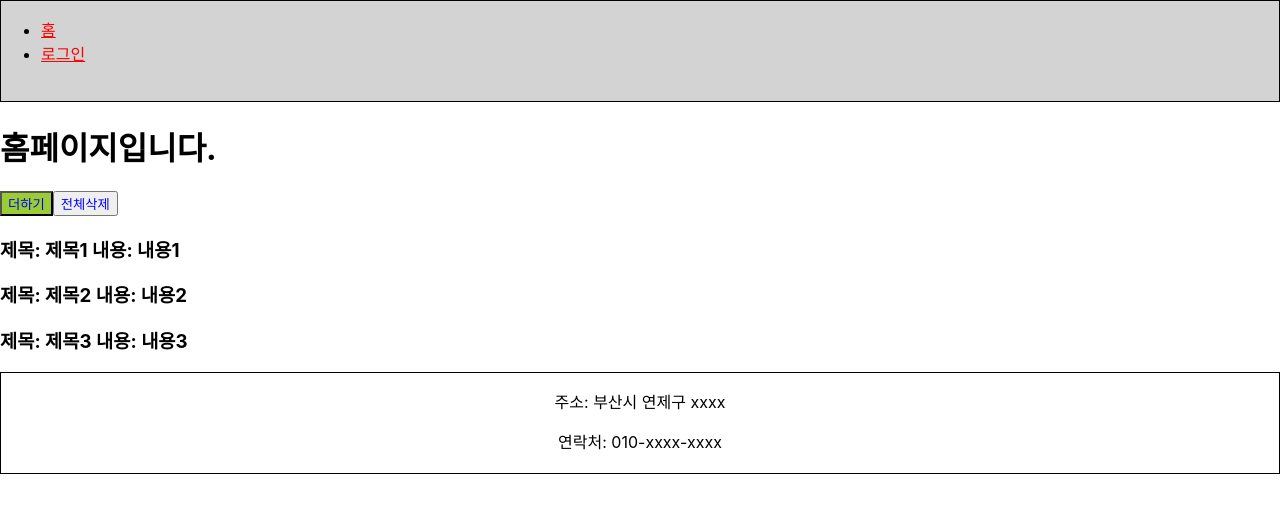
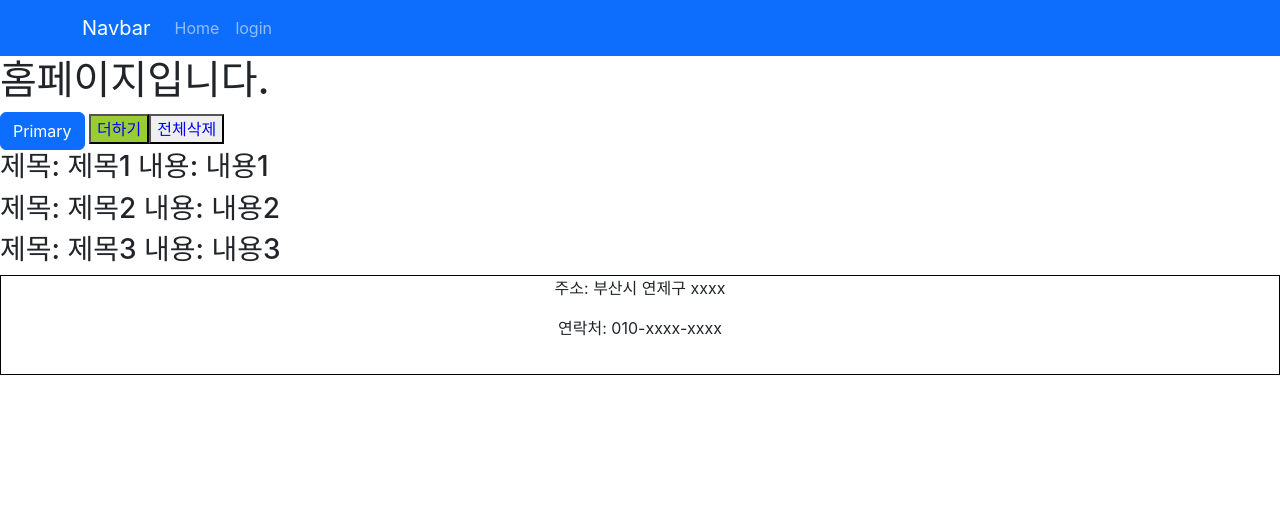
Before and after one commit to aozp73/React-Basic-2_react, a React (Create React App) app: page / in a window 1280 px wide. Shown: the top 512 px of the page. Built offline with nearby package versions, Linux system fonts and the light colour scheme.

Commit message:
BootStrap 연동

```diff
--- a/package.json
+++ b/package.json
@@ -6,7 +6,9 @@
     "@testing-library/jest-dom": "^5.17.0",
     "@testing-library/react": "^13.4.0",
     "@testing-library/user-event": "^13.5.0",
+    "bootstrap": "^5.3.2",
     "react": "^18.2.0",
+    "react-bootstrap": "^2.9.1",
     "react-dom": "^18.2.0",
     "react-router-dom": "^5.2.0",
     "react-scripts": "5.0.1",
--- a/public/index.html
+++ b/public/index.html
@@ -24,6 +24,12 @@
       work correctly both with client-side routing and a non-root public URL.
       Learn how to configure a non-root public URL by running `npm run build`.
     -->
+    <link
+      rel="stylesheet"
+      href="https://cdn.jsdelivr.net/npm/bootstrap@5.3.0/dist/css/bootstrap.min.css"
+      integrity="sha384-9ndCyUaIbzAi2FUVXJi0CjmCapSmO7SnpJef0486qhLnuZ2cdeRhO02iuK6FUUVM"
+      crossorigin="anonymous"
+    />
     <title>React App</title>
   </head>
   <body>
--- a/src/components/Header.js
+++ b/src/components/Header.js
@@ -1,20 +1,21 @@
+import { Container, Nav, Navbar } from 'react-bootstrap';
 import { Link } from 'react-router-dom/cjs/react-router-dom.min';
 import styled from 'styled-components';
 
-const StyledHeaderDiv = styled.div`
-  border: 1px solid black;
-  height: 100px;
-  background-color: ${(props) => props.backgroudColor};
-`;
+// const StyledHeaderDiv = styled.div`
+//   border: 1px solid black;
+//   height: 100px;
+//   background-color: ${(props) => props.backgroudColor};
+// `;
 
-const StyledHeaderLink = styled(Link)`
-  color: red;
-`;
+// const StyledHeaderLink = styled(Link)`
+//   color: red;
+// `;
 
 const Header = () => {
   return (
     <div>
-      <StyledHeaderDiv backgroudColor="lightgray">
+      {/* <StyledHeaderDiv backgroudColor="lightgray">
         <ul>
           <li>
             <StyledHeaderLink to="/">홈</StyledHeaderLink>
@@ -23,7 +24,21 @@ const Header = () => {
             <StyledHeaderLink to="/login/10">로그인</StyledHeaderLink>
           </li>
         </ul>
-      </StyledHeaderDiv>
+      </StyledHeaderDiv> */}
+
+      <Navbar bg="primary" data-bs-theme="dark">
+        <Container>
+          <Navbar.Brand href="#home">Navbar</Navbar.Brand>
+          <Nav className="me-auto">
+            <Link to="/" className="nav-link">
+              Home
+            </Link>
+            <Link to="/login/10" className="nav-link">
+              login
+            </Link>
+          </Nav>
+        </Container>
+      </Navbar>
     </div>
   );
 };
--- a/src/components/home/Home.js
+++ b/src/components/home/Home.js
@@ -1,3 +1,4 @@
+import { Button } from 'react-bootstrap';
 import React from 'react';
 import styled from 'styled-components';
 
@@ -15,6 +16,7 @@ const Home = (props) => {
   return (
     <div>
       <h1>홈페이지입니다.</h1>
+      <Button variant="primary">Primary</Button>{' '}
       <StyledAddButton user={user}>더하기</StyledAddButton>
       <StyledDeleteButton user={user} onClick={() => setBoards([])}>
         전체삭제
```
Also changed, not shown: 1 other file (tests, documents, lock files or other folders).
